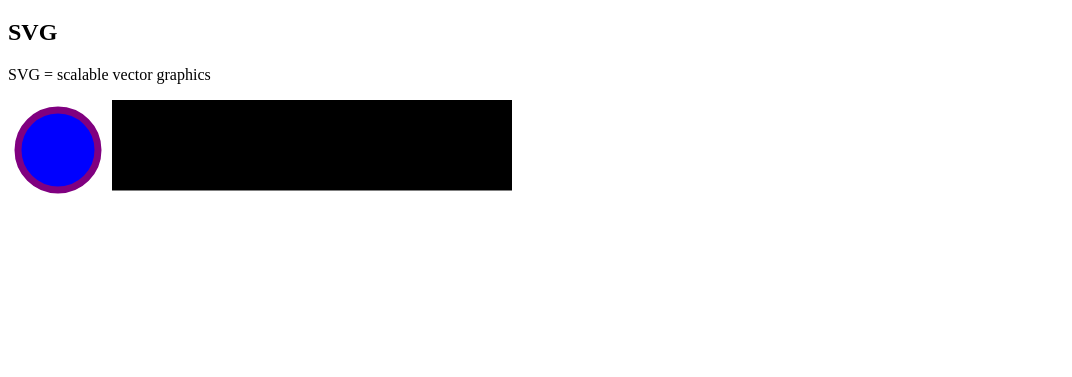
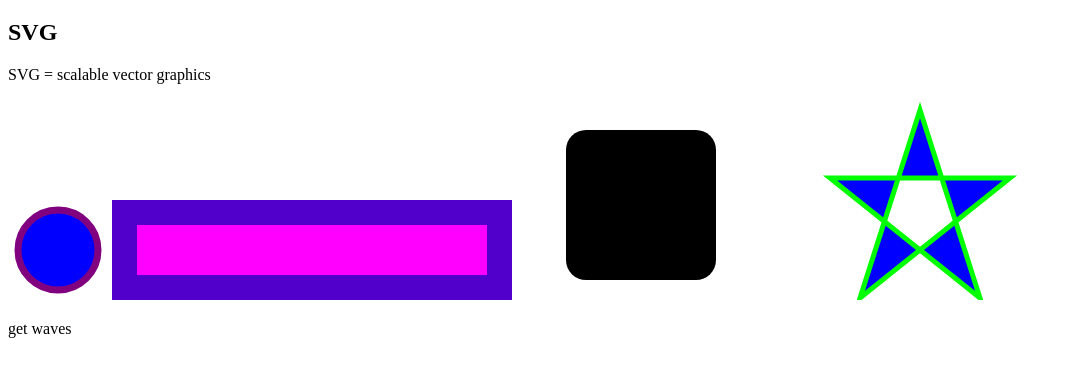
Before and after one commit to planetasllani/html, a plain HTML site: page lesson9/lesson9.html in a window 1280 px wide. Shown: the part 61-438 px from the top of the page, without its empty margins (0-1072 px from the left). Drawn offline with Linux system fonts and the light colour scheme.

Commit message:
coomit sod

```diff
--- a/lesson9/lesson9.html
+++ b/lesson9/lesson9.html
@@ -16,7 +16,14 @@
  stroke-width="7"/>
 </svg>
 <svg width="400px" height="100px">
-	<rect width="450px" height="90px"style="rgb( 255,0,255); stroke:#000000; sstroke-width: 50px;" />
+	<rect width="400px" height="100px"style=" fill :rgb( 255,0,255); stroke:#5000CA; stroke-width: 50px;" />
 </svg>
+<svg width="300" height="200">
+<rect x ="50" y="30" rx="20" ry="20" width="150px" height="150"/>
+</svg>
+
+<svg width="300" height="200">
+<polygon points="100, 10 40, 198 190,78 10,78 160,198" fill="blue" fill-rule="evenodd" stroke="lime" stroke-width="5"/>
+<p> get waves</p>
 </body>
 </html>
```
